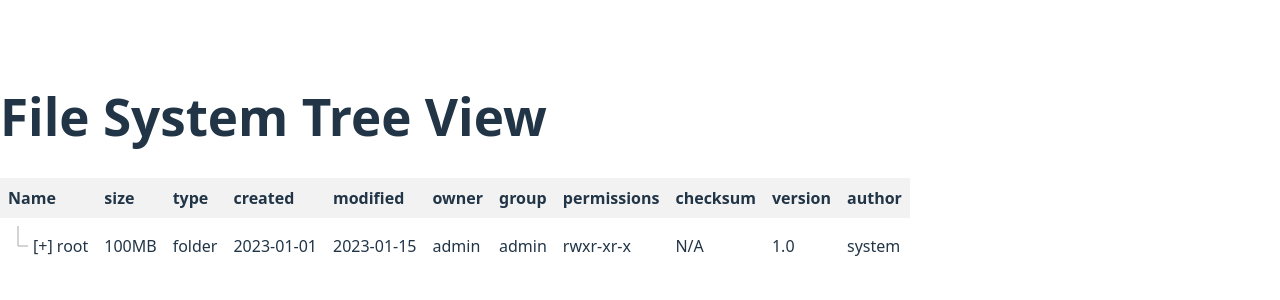
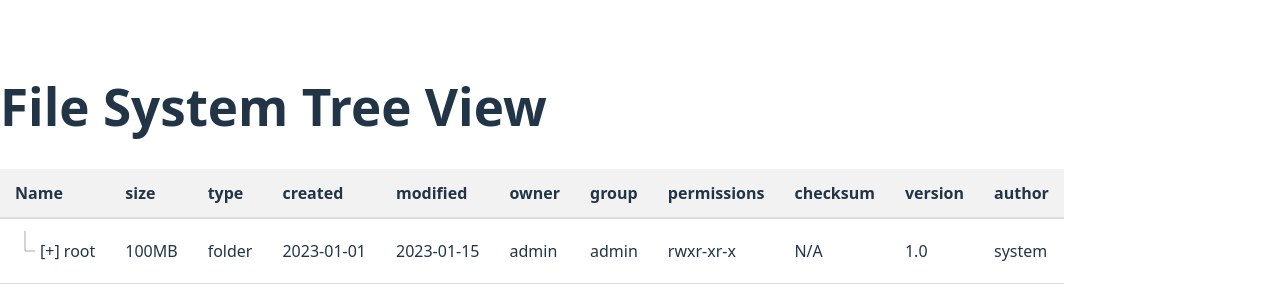
Before and after one commit to marksomething/avrodisplay, a React (Vite) app: page / in a window 1280 px wide. Shown: the part 236-536 px from the top of the page. Built offline with nearby package versions, Linux system fonts and the light colour scheme.

Commit message:
feat: Add dark mode support and improve color contrast

```diff
--- a/src/App.css
+++ b/src/App.css
@@ -1,3 +1,26 @@
+:root {
+  --font-color: #213547;
+  --background-color: #ffffff;
+  --header-bg: #f2f2f2;
+  --row-alt-bg: #f9f9f9;
+  --border-color: #ddd;
+}
+
+@media (prefers-color-scheme: dark) {
+  :root {
+    --font-color: #f9f9f9;
+    --background-color: #242424;
+    --header-bg: #3a3a3a;
+    --row-alt-bg: #2e2e2e;
+    --border-color: #555;
+  }
+}
+
+body {
+  color: var(--font-color);
+  background-color: var(--background-color);
+}
+
 table {
   width: 100%;
   border-collapse: collapse;
@@ -8,15 +31,25 @@ thead th {
   position: -webkit-sticky;
   position: sticky;
   top: 0;
-  background-color: #f2f2f2;
+  background-color: var(--header-bg);
   z-index: 1;
+  border-bottom: 2px solid var(--border-color);
 }
 
 th, td {
-  padding: 8px;
+  padding: 12px 15px;
   text-align: left;
+  border-bottom: 1px solid var(--border-color);
+}
+
+tbody tr {
+  background-color: var(--background-color);
 }
 
 tbody tr:nth-child(even) {
-  background-color: #f9f9f9;
+  background-color: var(--row-alt-bg);
 }
+
+.App {
+    text-align: left;
+}
```
